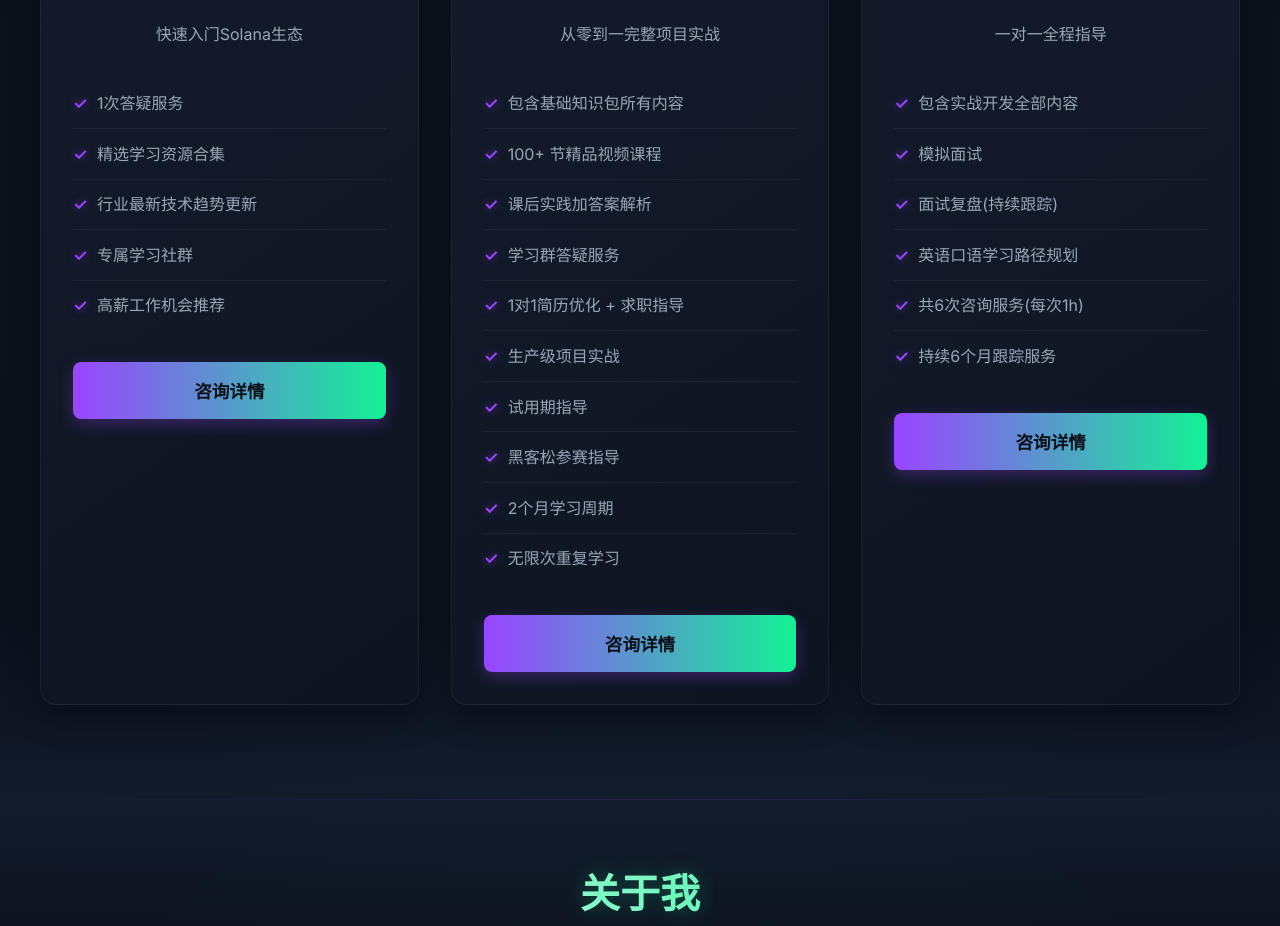
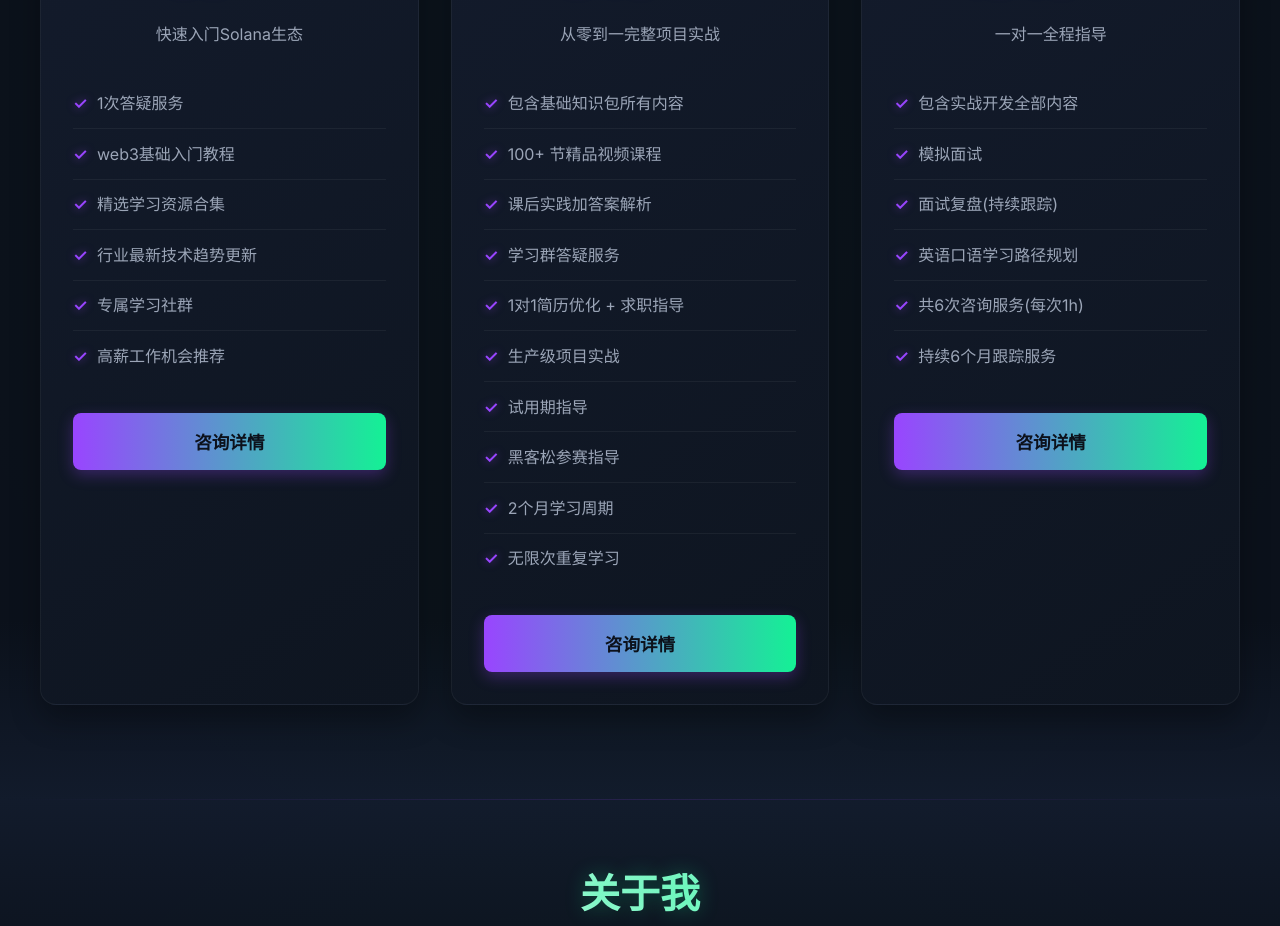
Before and after one commit to wangyouquanMas/web3ite, a React (Create React App) app: page / in a window 1280 px wide. Shown: the part 5460-6386 px from the top of the page. Built offline with nearby package versions, Linux system fonts and the light colour scheme.

Commit message:
udpate: 础识

```diff
--- a/src/components/CourseSchedule.tsx
+++ b/src/components/CourseSchedule.tsx
@@ -30,6 +30,7 @@ const CourseSchedule: React.FC = () => {
       badge: '',
       features: [
         '1次答疑服务',
+        'web3基础入门教程',
         '精选学习资源合集',
         '行业最新技术趋势更新',
         '专属学习社群',
```
